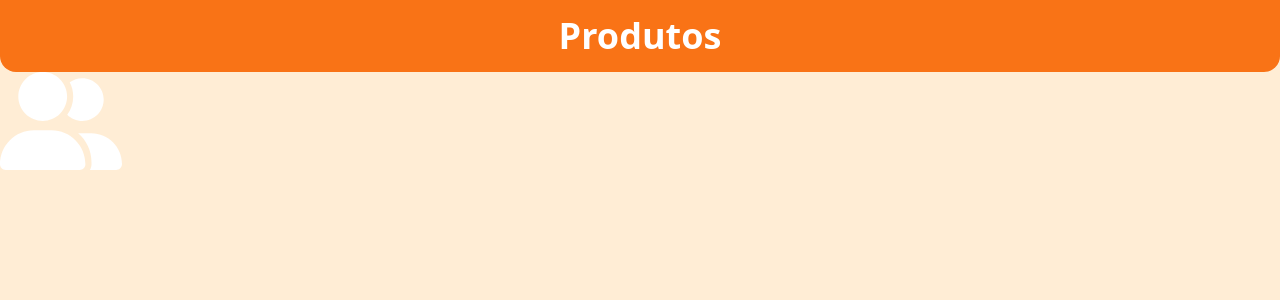
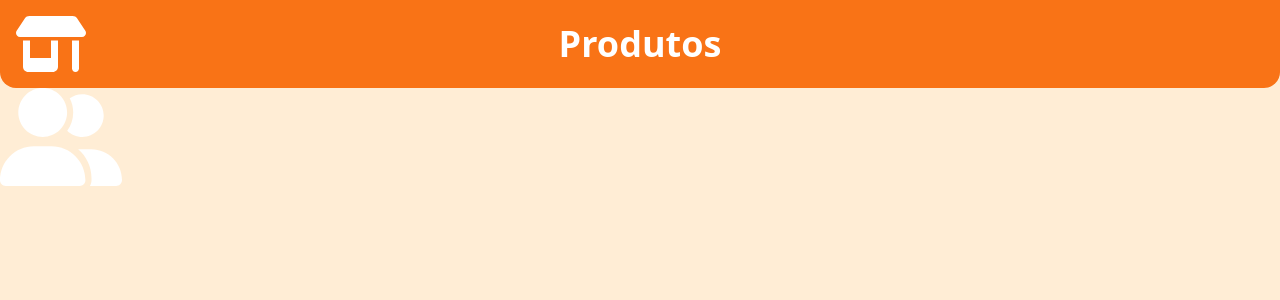
Before and after one commit to MuAnjos/frontend-controle-mestre, a Next.js app: page /module/produtos in a window 1280 px wide. Shown: the top 300 px of the page. Built offline with nearby package versions, Linux system fonts and the light colour scheme.

Commit message:
feat: :sparkles: add logo to module header

```diff
--- /dev/null
+++ b/public/svg/LojaLogo.tsx
@@ -0,0 +1,16 @@
+export function LojaLogo() {
+  return (
+    <svg
+      width="70"
+      height="56"
+      viewBox="0 0 70 56"
+      fill="none"
+      xmlns="http://www.w3.org/2000/svg"
+    >
+      <path
+        d="M4.025 21H65.975C68.1953 21 70 19.1953 70 16.975C70 16.1766 69.7594 15.4 69.3219 14.7438L61.0531 2.34063C60.0797 0.875 58.45 0 56.6891 0H13.3109C11.5609 0 9.92031 0.875 8.94688 2.34063L0.678125 14.7328C0.240625 15.4 0 16.1766 0 16.9641C0 19.1953 1.80469 21 4.025 21ZM7 24.5V42V50.75C7 53.6484 9.35156 56 12.25 56H36.75C39.6484 56 42 53.6484 42 50.75V42V24.5H35V42H14V24.5H7ZM56 24.5V52.5C56 54.4359 57.5641 56 59.5 56C61.4359 56 63 54.4359 63 52.5V24.5H56Z"
+        fill="white"
+      />
+    </svg>
+  );
+}
--- a/src/components/header/index.tsx
+++ b/src/components/header/index.tsx
@@ -1,14 +1,18 @@
 "use client";
 
 import { usePathname } from "next/navigation";
+import { LojaLogo } from "../../../public/svg/LojaLogo";
 
 export function Header() {
   const pathname = usePathname();
   const displayName = pathname.split("/")[2] ?? "Controle Mestre";
 
   return (
-    <header className="flex items-center justify-center py-4 bg-orange-500 rounded-b-2xl">
-      <h1 className="text-4xl font-bold text-white capitalize">
+    <header className="flex items-center justify-center py-6 bg-orange-500 rounded-b-2xl">
+      <div className="left-4 absolute">
+        {pathname.includes("module") && <LojaLogo />}
+      </div>
+      <h1 className="text-4xl mx-auto font-bold text-white capitalize">
         {displayName}
       </h1>
     </header>
```
